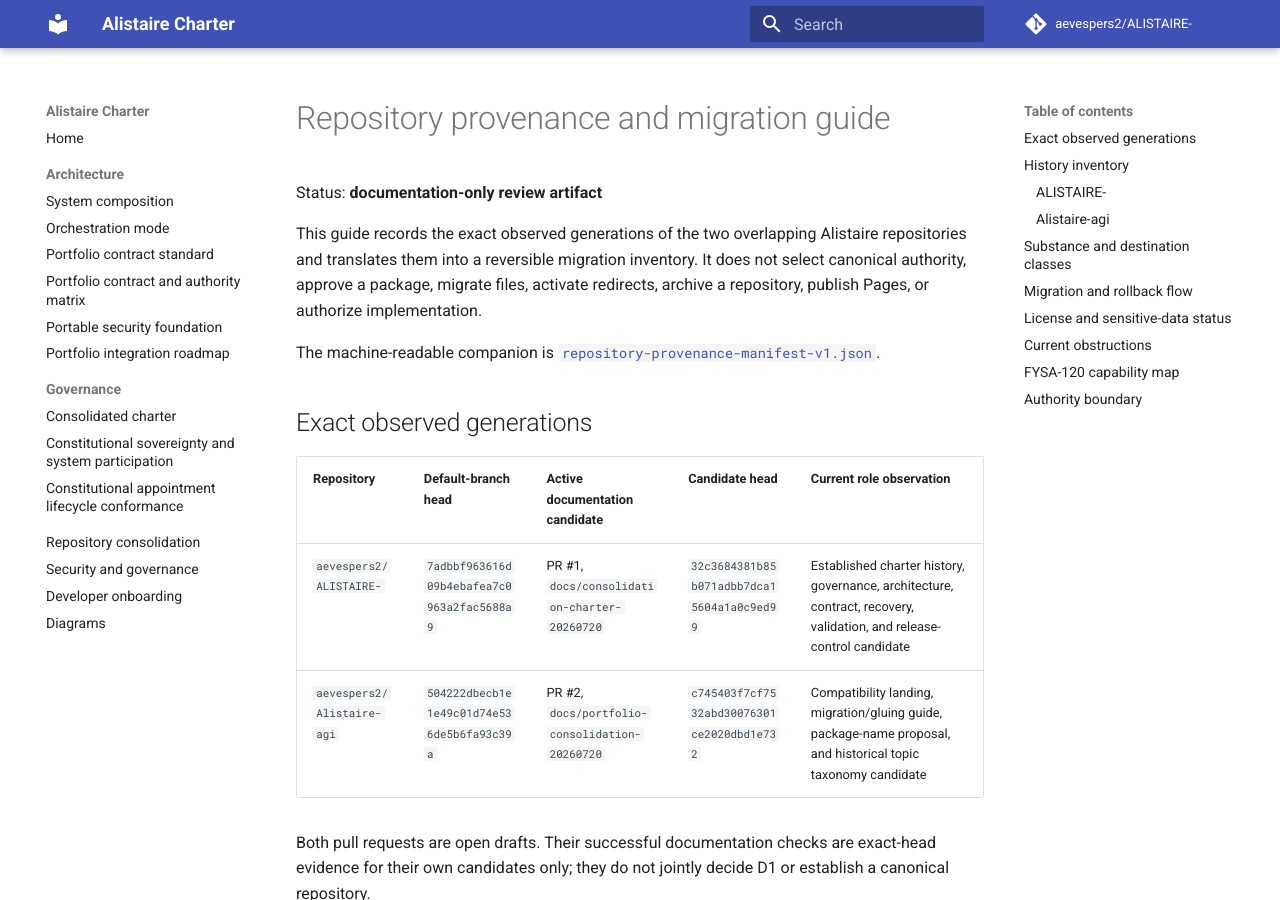
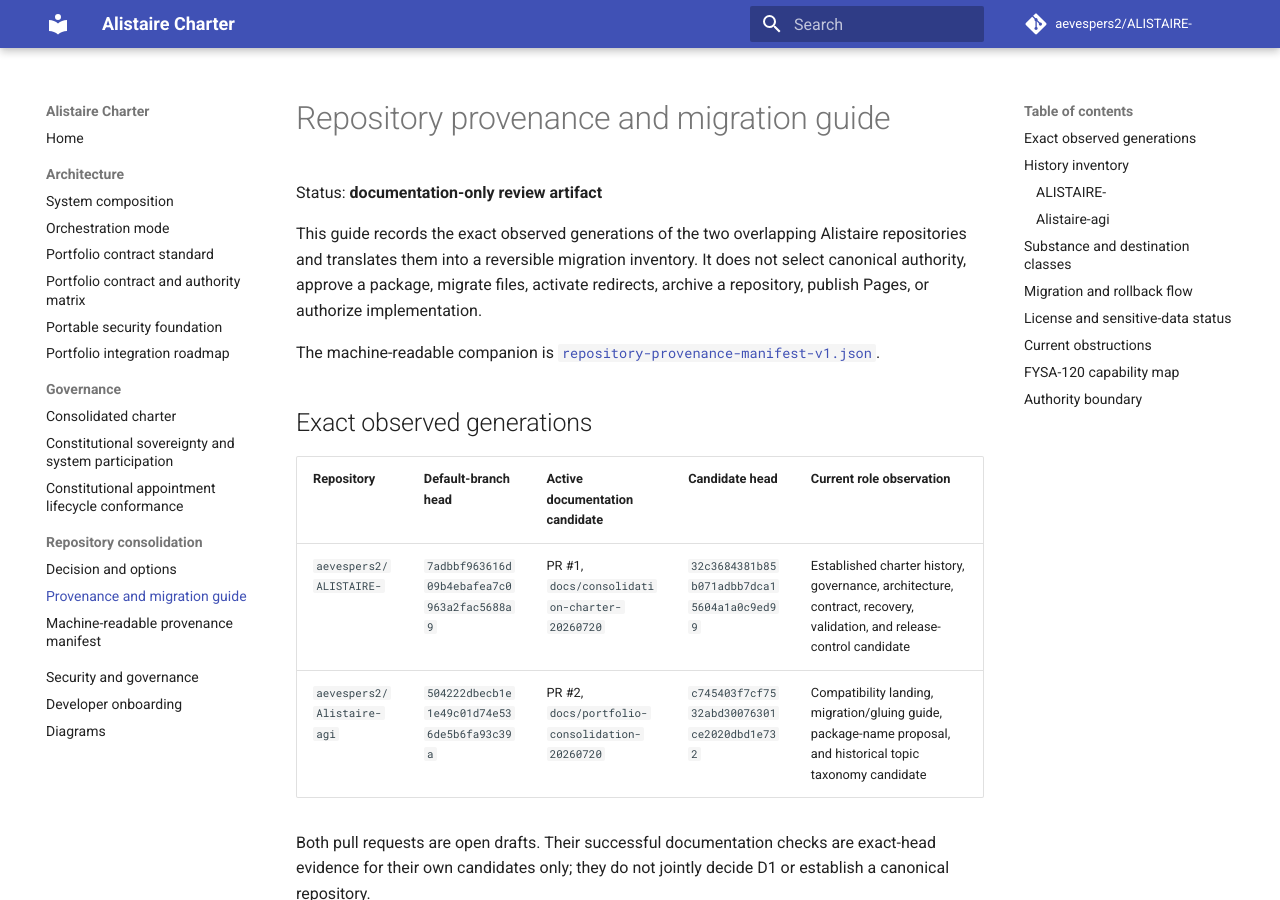
Before and after one commit to aevespers2/ALISTAIRE-, an MkDocs documentation site: the page built from docs/repository-provenance-and-migration.md, in a window 1280 px wide and 900 px high. Built offline with MkDocs 1.6.1 and Material for MkDocs 9.7.7, drawn with Linux system fonts in a browser that asks for light colours; comment, search, counter and statistics services are not loaded.

Commit message:
docs: add provenance inventory to Pages navigation

```diff
--- a/mkdocs.yml
+++ b/mkdocs.yml
@@ -23,7 +23,10 @@ nav:
       - Consolidated charter: governance-charter.md
       - Constitutional sovereignty and system participation: constitutional-sovereignty-and-system-participation.md
       - Constitutional appointment lifecycle conformance: constitutional-appointment-lifecycle-conformance.md
-  - Repository consolidation: repository-consolidation.md
+  - Repository consolidation:
+      - Decision and options: repository-consolidation.md
+      - Provenance and migration guide: repository-provenance-and-migration.md
+      - Machine-readable provenance manifest: repository-provenance-manifest-v1.json
   - Security and governance: security-and-governance.md
   - Developer onboarding: development.md
   - Diagrams: diagrams.md
```
